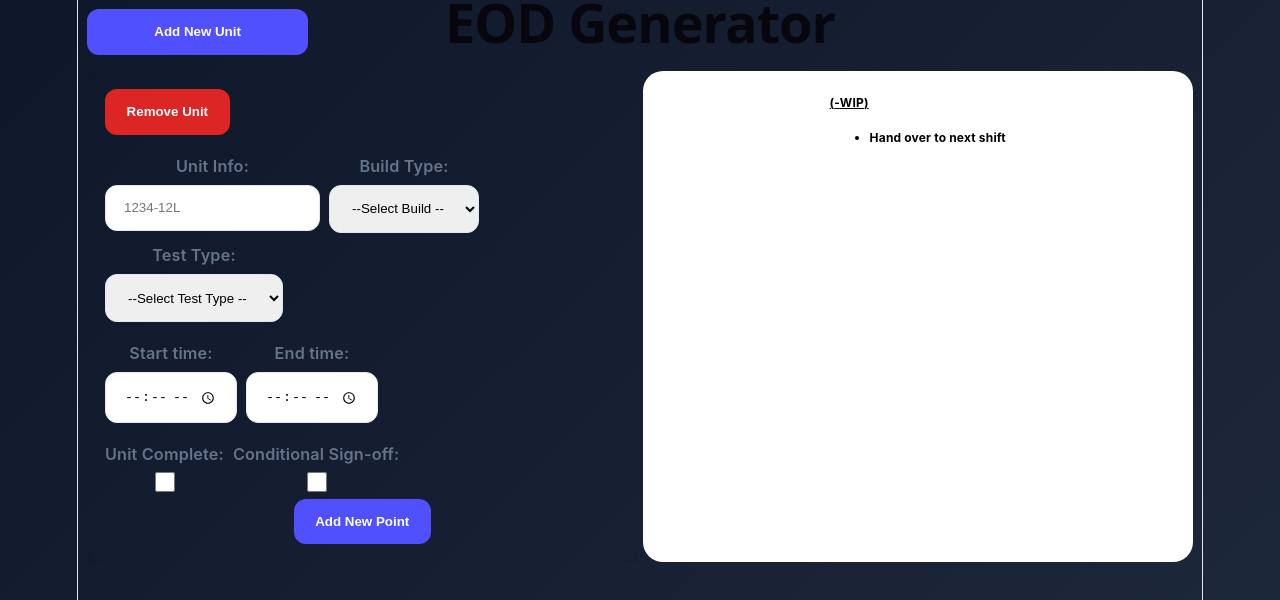
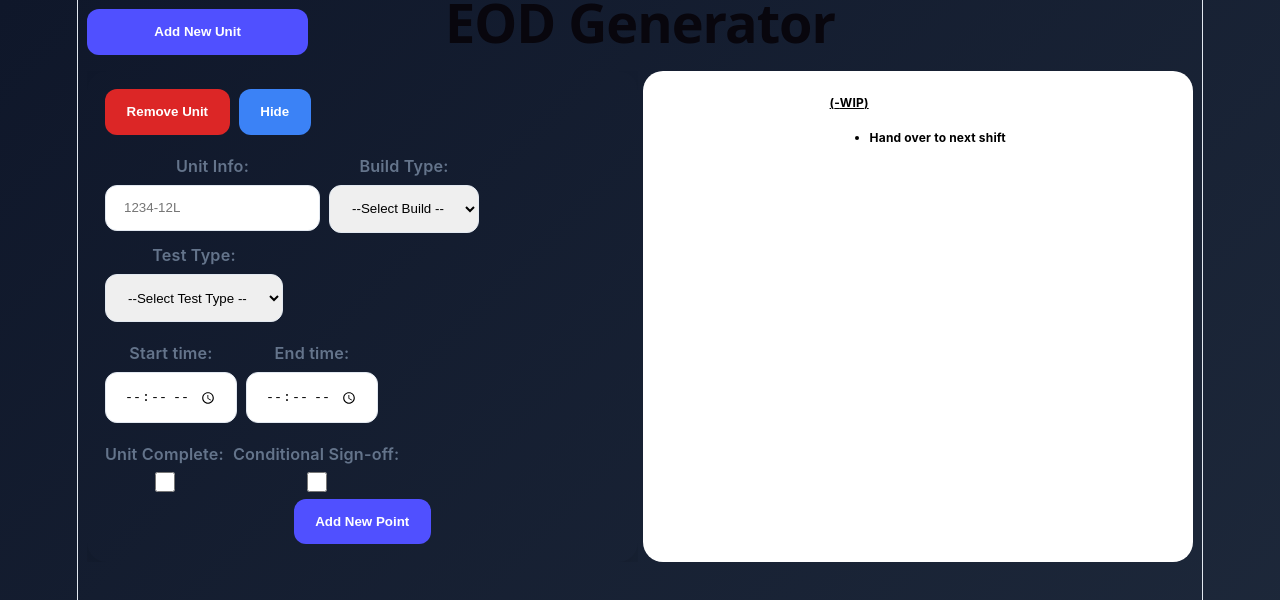
Before and after one commit to xzovyAtWork/EOD_generator, a React (Vite) app: page / in a window 1280 px wide. Both pictures are taken after a click on the button "Add New Unit". Shown: the top 600 px of the page. Built offline with nearby package versions, Linux system fonts and the light colour scheme.

Commit message:
add show/hide and add confirmation to unit delete button

```diff
--- a/src/components/PointForm.jsx
+++ b/src/components/PointForm.jsx
@@ -1,9 +1,11 @@
+import { useState } from "react"
 function PointForm({
     point,
     unitInfo,
     setUnitInfo,
     deletePoint,
   }) {
+    const [collapse, setCollapse] = useState(false);
     function updatePoint(updates) {
       setUnitInfo({
         ...unitInfo,
@@ -17,6 +19,8 @@ function PointForm({
 
     return (
       <div className='point'>
+
+        <div>
           <button
             className="removeButton"
             id='removePoint'
@@ -24,7 +28,10 @@ function PointForm({
           >
             Remove Point
           </button>
-
+          <button onClick={()=>setCollapse(!collapse)}>{collapse ? "Show" : "Hide"}</button>
+        </div>
+        { !collapse ?
+        <>
           <label>
             Description:
             <input
@@ -105,6 +112,8 @@ function PointForm({
               </option>
             </select>
           </label>
+        </>
+          : null }
       </div>
     )
   }
--- a/src/components/UnitForm.jsx
+++ b/src/components/UnitForm.jsx
@@ -1,5 +1,8 @@
 import PointForm from "./PointForm"
+import { useState } from "react"
 function UnitForm({unitInfo, setUnitInfo, deleteUnit}){
+  const [collapse, setCollapse] = useState(false);
+
   function deletePoint(pointId) {
     setUnitInfo({
       ...unitInfo,
@@ -12,15 +15,23 @@ function UnitForm({unitInfo, setUnitInfo, deleteUnit}){
   return (
     <div className="unit">
       <div className="unitForm">
+        <div>
           <button
           id='removeUnit'
           className='removeButton'
-          onClick={ () =>
-            deleteUnit(unitInfo)
-          }
+            onClick={ () => {
+              const confirmation = confirm(`Delete unit ${unitInfo.serialNumber}?`);
+              if(confirmation){
+                return deleteUnit(unitInfo)
+              }else return;
+            }}
           >
             Remove Unit
           </button>
+          <button onClick={()=>setCollapse(!collapse)}>{collapse ? "Show" : "Hide"}</button>
+        </div>
+        { !collapse ?
+        <>
           <div>
             <label htmlFor="unitInfo">
               Unit Info:
@@ -174,8 +185,13 @@ function UnitForm({unitInfo, setUnitInfo, deleteUnit}){
                 />
             </span>
           </div>
+        </>
+        : null }
       </div>
+      { !collapse ?
+      <>
         <div>
+
         {unitInfo.points.map(point => (
           <PointForm
             key={point.id}
@@ -206,6 +222,8 @@ function UnitForm({unitInfo, setUnitInfo, deleteUnit}){
           }>
           Add New Point
         </button>
+      </>
+      : null }
     </div>
   )
 }
```
Lines whose indentation alone changed are shown as unchanged.
